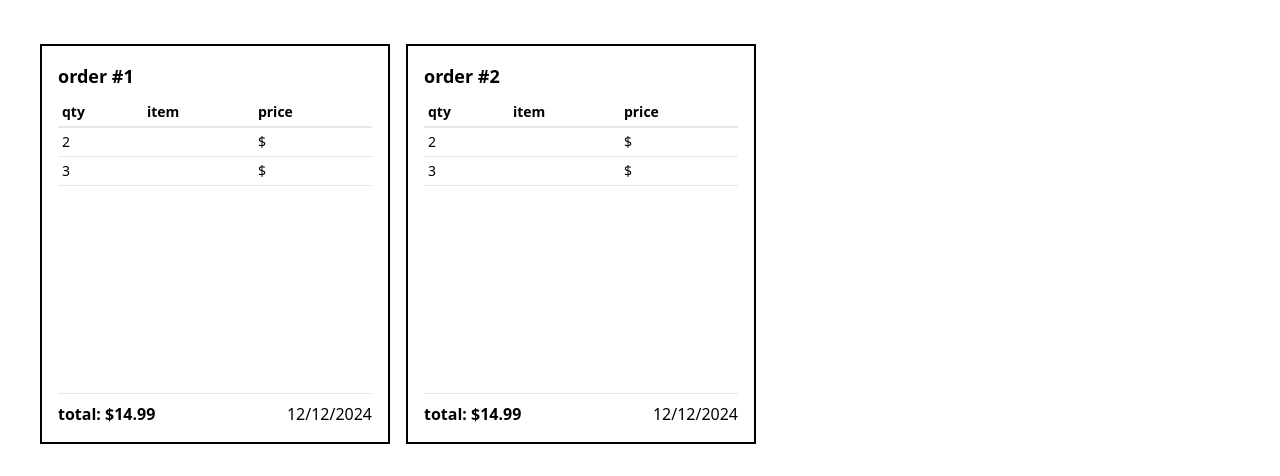
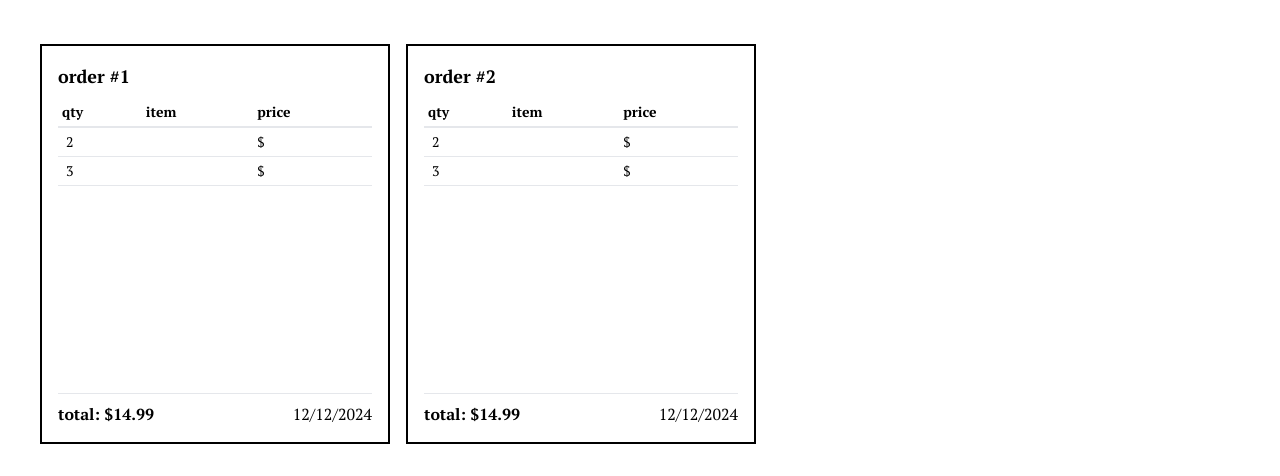
Before and after one commit to csce-315-331-2024a/project-3-full-stack-agile-web-project-3-901-7, a React (Vite) app in the folder frontend/: page /orderhistory in a window 1280 px wide. Shown: the part 222-698 px from the top of the page. Built offline with nearby package versions, Linux system fonts and the light colour scheme; no server answers.

Commit message:
fetching item name and item price in order card

```diff
--- a/frontend/src/pages/Manager/OrderHistory.tsx
+++ b/frontend/src/pages/Manager/OrderHistory.tsx
@@ -29,40 +29,62 @@ const mockOrders: Order[] = [
     },
   ];
 
-  const OrderCard = ({ order }: { order: Order }) => (
+  const OrderCard = ({ order }: { order: Order }) => {
+    const [itemsDetails, setItemsDetails] = useState<{ [key: number]: { name: string, price: number } }>({});
+
+    useEffect(() => {
+        const fetchItemDetails = async () => {
+          const details: { [key: number]: { name: string, price: number } } = {};
+
+          for (const item of order.itemToQuantity) {
+            try {
+              const response = await fetch(`${import.meta.env.VITE_BACKEND_URL}/item/findOneById?itemId=${item.itemId}`);
+              if (!response.ok) {
+                throw new Error('Failed to fetch');
+              }
+              const data = await response.json();
+              details[item.itemId] = { name: data.name, price: data.price };
+            } catch (error) {
+              console.error('Fetch error:', error);
+            }
+          }
+
+          setItemsDetails(details);
+        };
+
+        fetchItemDetails();
+      }, [order]);
+
+  return(
     <div className="border-2 border-black p-4 m-2 flex flex-col" style={{ width: '350px', height: '400px' }}>
-      <div className="text-lg font-bold mb-2">order #{order._id}</div>
+      <div className="text-lg font-bold font-ptserif mb-2">order #{order._id}</div>
       <div className="flex-grow overflow-y-auto">
-        <table className="w-full text-sm">
+        <table className="w-full text-sm font-ptserif">
           <thead>
             <tr className="border-b-2">
-              <th className="p-1 text-left">qty</th>
-              <th className="p-1 text-left">item</th>
-              <th className="p-1 text-left">price</th>
+              <th className="p-1 text-left font-ptserif">qty</th>
+              <th className="p-1 text-left font-ptserif">item</th>
+              <th className="p-1 text-left font-ptserif">price</th>
             </tr>
           </thead>
           <tbody>
             {order.itemToQuantity.map((item, index) => (
               <tr key={index} className="border-b">
-                <td className="p-1">{item.quantity}</td>
-                <td className="p-1">{/* Item name here based on itemId */}</td>
-                <td className="p-1">${/* Item price here based on itemId */}</td>
+                <td className="p-1 font-ptserif pl-2">{item.quantity}</td>
+                <td className="p-1 font-ptserif">{itemsDetails[item.itemId]?.name}</td>
+                <td className="p-1 font-ptserif">${itemsDetails[item.itemId]?.price.toFixed(2)}</td>
               </tr>
             ))}
           </tbody>
         </table>
       </div>
       <div className="mt-2 pt-2 border-t flex justify-between items-center">
-        <span className="font-bold">total: ${order.total.toFixed(2)}</span>
-        <span>{order.date}</span>
+        <span className="font-bold font-ptserif">total: ${order.total.toFixed(2)}</span>
+        <span className="font-ptserif">{order.date}</span>
       </div>
     </div>
   );
-
-
-
-
-
+            };
 
 const OrderHistory = () => {
   const [orders, setOrders] = useState<Order[]>([]);
```
